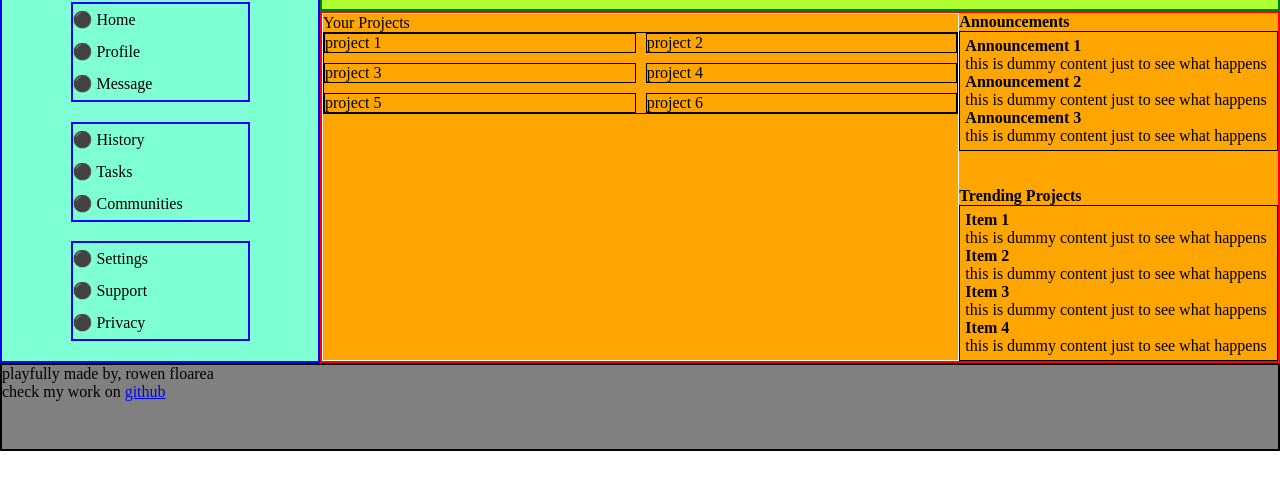
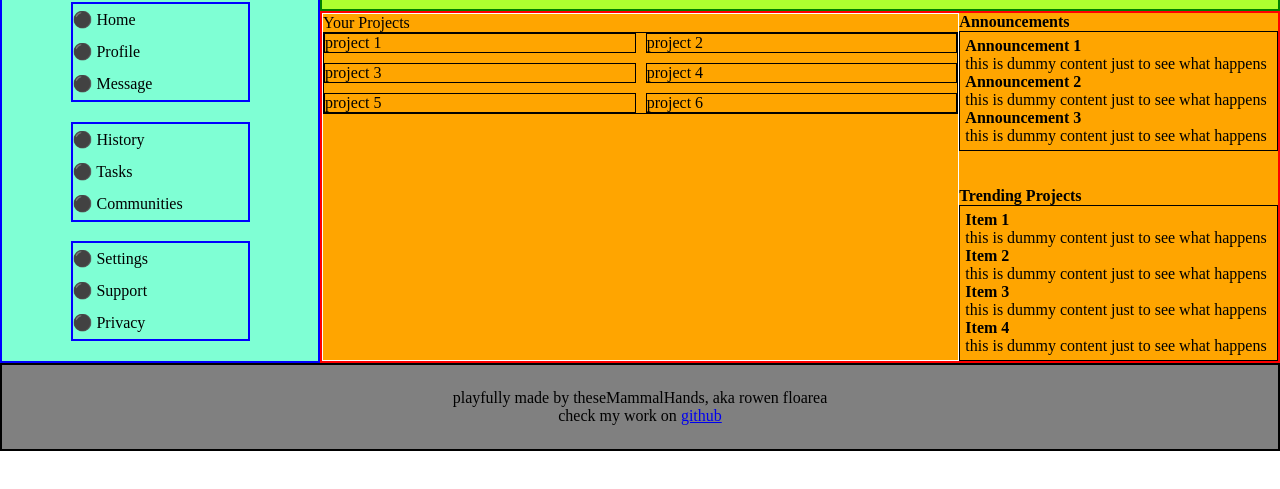
Before and after one commit to rfloarea/dashboard-practice, a plain HTML site: page index.html in a window 1280 px wide. Shown: the part 77-566 px from the top of the page. Drawn offline with Linux system fonts and the light colour scheme.

Commit message:
style: basic footer layout

```diff
--- a/index.html
+++ b/index.html
@@ -81,7 +81,7 @@
     </div>
 
     <div class="footer">
-        <p>playfully made by, rowen floarea</p>
+        <p>playfully made by theseMammalHands, aka rowen floarea</p>
         <p>check my work on <a href="https://github.com/rfloarea/dashboard-practice">github</a></p>
     </div>
 
--- a/style.css
+++ b/style.css
@@ -129,6 +129,10 @@ body {
     background-color: gray;
     grid-column: 1 / 3;
     grid-row: 3;
+    display: flex;
+    flex-direction: column;
+    align-items: center;
+    justify-content: center;
 }
 
 li {
```
